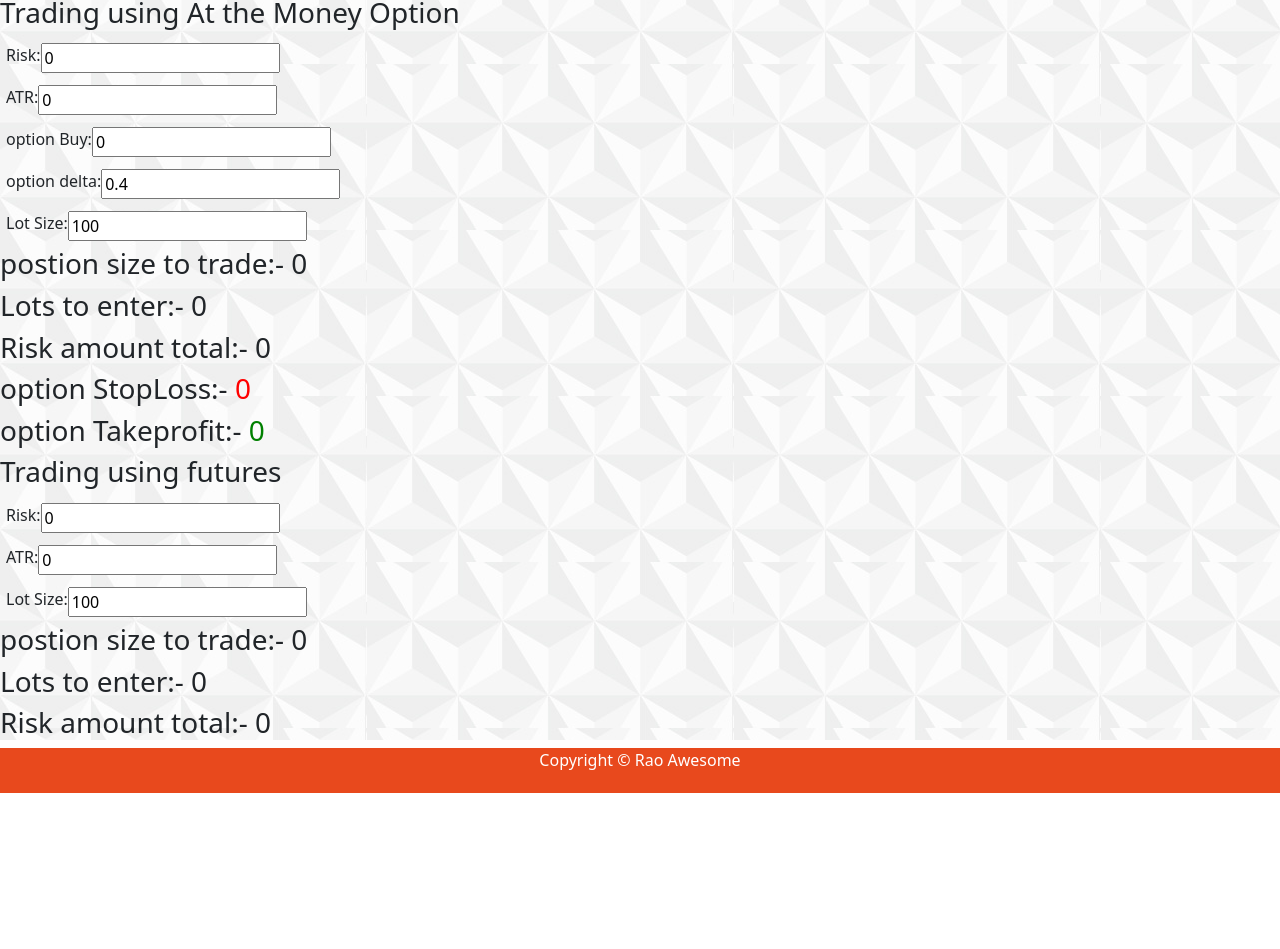
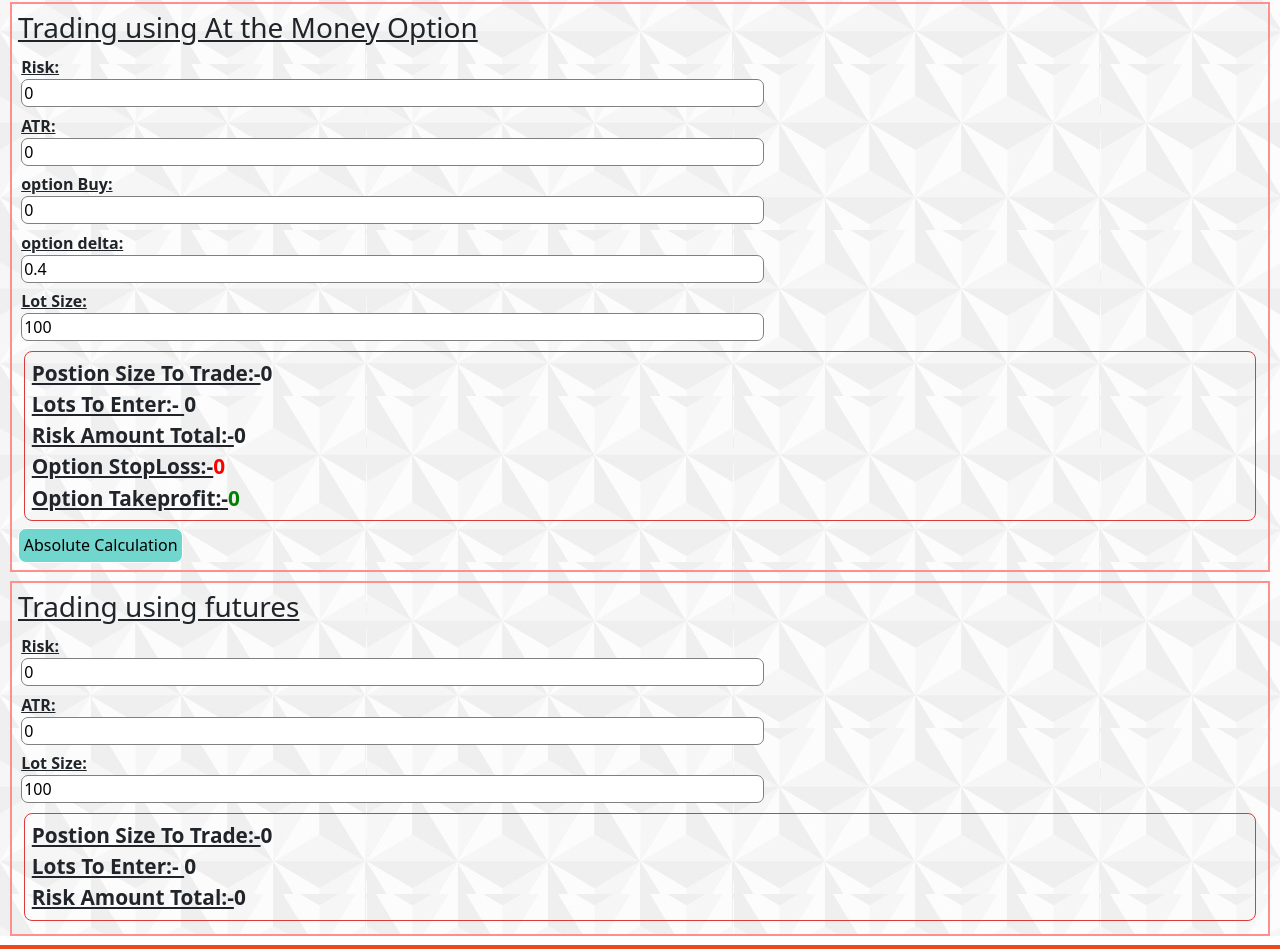
Before and after one commit to parameshwarao/raosblogs, an Angular app: page /tools in a window 1280 px wide. Shown: the part 528-1477 px from the top of the page. Before the commit the page ends 1321 px from the top, so only its background shows below. Built offline with nearby package versions, Linux system fonts and the light colour scheme.

Commit message:
user interface update for tools and adding additional button and block

```diff
--- a/src/app/tools-module/risk-mangement/risk-mangement.component.html
+++ b/src/app/tools-module/risk-mangement/risk-mangement.component.html
@@ -1,58 +1,132 @@
+<div class="tools-block">
+  <h3 class="trade-type">Trading using At the Money Option</h3>
+
+  <div class="input_bloc">
+    <div>
+      <span class="inputLabel"> Risk: </span>
+    </div>
+    <div>
+      <input type="number" class="inputbox" [(ngModel)]="option_riskAmount" (change)="calculateOption()" />
+    </div>
+  </div>
 
 
-<h3>Trading using At the Money Option</h3>
 
   <div class="input_bloc">
-  <span> Risk: </span>
-  <input
-    type="number"
-    [(ngModel)]="option_riskAmount"
-    (change)="calculateOption()"
-  />
+    <div>
+      <span class="inputLabel">ATR: </span>
+    </div>
+    <div>
+      <input class="inputbox" type="number" [(ngModel)]="ATRvalue" (change)="calculateOption()" />
+    </div>
   </div>
 
   <div class="input_bloc">
-  <span>ATR: </span>
-  <input type="number" [(ngModel)]="ATRvalue" (change)="calculateOption()" />
+    <div>
+      <span class="inputLabel">option Buy: </span>
+    </div>
+    <div>
+      <input class="inputbox" type="number" [(ngModel)]="option_buy" (change)="calculateOption()" />
+    </div>
   </div>
 
   <div class="input_bloc">
-  <span>option Buy: </span>
-  <input type="number" [(ngModel)]="option_buy" (change)="calculateOption()" />
+    <div>
+      <span class="inputLabel">option delta: </span>
+    </div>
+    <div>
+      <input class="inputbox" type="number" [(ngModel)]="opton_delta" (change)="calculateOption()" />
+    </div>
   </div>
 
   <div class="input_bloc">
-  <span>option delta: </span>
-  <input type="number" [(ngModel)]="opton_delta" (change)="calculateOption()" />
+    <div>
+      <span class="inputLabel">Lot Size: </span>
+    </div>
+    <div>
+      <input class="inputbox" type="number" [(ngModel)]="lotSize" (change)="calculateOption()" />
+    </div>
+  </div>
+
+  <div class="calculation-block">
+    <div>
+      <span class="displayLabel">Postion Size To Trade:-</span><span class="calculatedValueDisplay">{{option_positionSizeToEnter}}</span>
+    </div>
+    <div>
+      <span class="displayLabel">Lots To Enter:- </span><span class="calculatedValueDisplay">{{option_lotsToEnter}}</span>
+    </div>
+    <div>
+      <span class="displayLabel">Risk Amount Total:-</span><span class="calculatedValueDisplay">{{option_ActualRisk}}</span>
+    </div>
+    <div>
+      <span class="displayLabel">Option StopLoss:-</span><span class="stoploss">{{option_stoploss}}</span>
+    </div>
+    <div>
+      <span class="displayLabel">Option Takeprofit:-</span><span class="takeProfit">{{option_takeProfit}}</span>
+    </div>
+  </div>
+
+  <div>
+    <button class="showAbsoluteCalculation" (click)="showAbsoluteCalculation = !showAbsoluteCalculation">Absolute
+      Calculation</button>
+  </div>
+
+  <div class="calculation-block" *ngIf="showAbsoluteCalculation">
+    <div>
+      <span class="displayLabel">Postion Size To Trade:-</span><span class="calculatedValueDisplay">{{option_positionSizeToEnter}}</span>
+    </div>
+    <div>
+      <span class="displayLabel">Lots To Enter:- </span><span class="calculatedValueDisplay">{{option_lotsToEnter}}</span>
+    </div>
+    <div>
+      <span class="displayLabel">Risk Amount Total:-</span><span class="calculatedValueDisplay">{{option_ActualRisk}}</span>
+    </div>
+    <div>
+      <span class="displayLabel">Option StopLoss:-</span><span class="stoploss">{{option_stoploss}}</span>
+    </div>
+    <div>
+      <span class="displayLabel">Option Takeprofit:-</span><span class="takeProfit">{{option_takeProfit}}</span>
+    </div>
+  </div>
+</div>
+
+<div class="tools-block">
+  <h3 class="trade-type">Trading using futures</h3>
+
+  <div class="input_bloc">
+    <div>
+      <span class="inputLabel">Risk: </span>
+    </div>
+    <input class="inputbox" type="number" [(ngModel)]="riskAmount" (change)="calculate()" />
   </div>
 
   <div class="input_bloc">
-  <span>Lot Size: </span>
-  <input type="number" [(ngModel)]="lotSize" (change)="calculateOption()" />
+    <div>
+      <span class="inputLabel">ATR: </span>
+    </div>
+    <div>
+      <input class="inputbox" type="number" [(ngModel)]="ATRvalue" (change)="calculate()" />
+    </div>
+  </div>
+  <div class="input_bloc">
+    <div>
+      <span class="inputLabel">Lot Size: </span>
+    </div>
+    <div>
+      <input class="inputbox" type="number" [(ngModel)]="lotSize" (change)="calculate()" />
+    </div>
   </div>
 
-<h3>postion size to trade:- {{ option_positionSizeToEnter }}</h3>
-<h3>Lots to enter:- {{ option_lotsToEnter }}</h3>
-<h3>Risk amount total:- {{ option_ActualRisk }}</h3>
-<h3>option StopLoss:- <span class="stoploss">{{ option_stoploss }}</span></h3>
-<h3>option Takeprofit:- <span class="takeProfit">{{ option_takeProfit }}</span></h3>
-
-<h3>Trading using futures</h3>
-
-<div class="input_bloc">
-  <span>Risk: </span>
-  <input type="number" [(ngModel)]="riskAmount" (change)="calculate()" />
+  <div class="calculation-block">
+    <div>
+      <span class="displayLabel">Postion Size To Trade:-</span><span class="calculatedValueDisplay">{{postionToEnter}}</span>
+    </div>
+    <div>
+      <span class="displayLabel">Lots To Enter:- </span><span class="calculatedValueDisplay">{{lotsToEnter}}</span>
+    </div>
+    <div>
+      <span class="displayLabel">Risk Amount Total:-</span><span class="calculatedValueDisplay">{{actualRisk}}</span>
+    </div>
   </div>
 
-<div class="input_bloc">
-  <span>ATR: </span>
-  <input type="number" [(ngModel)]="ATRvalue" (change)="calculate()" />
 </div>
-<div class="input_bloc">
-  <span>Lot Size: </span>
-  <input type="number" [(ngModel)]="lotSize" (change)="calculate()" />
-</div>
-
-<h3>postion size to trade:- {{ postionToEnter }}</h3>
-<h3>Lots to enter:- {{ lotsToEnter }}</h3>
-<h3>Risk amount total:- {{ actualRisk }}</h3>
--- a/src/app/tools-module/risk-mangement/risk-mangement.component.scss
+++ b/src/app/tools-module/risk-mangement/risk-mangement.component.scss
@@ -3,13 +3,75 @@
   }
 
   .input_bloc {
-    display: flex;
-    padding: 6px;
+    padding: 0.2em;
+    font-weight: 700;
   }
 
-  .stoploss{
-      color:red;
+
+
+  .tools-block{
+    padding: 0.4em;
+    border: 2px solid #FF8E8E;
+    margin: 0.6em;
+}
+
+.trade-type{
+  text-decoration: underline;
+}
+
+.inputLabel{
+  text-decoration: underline;
+}
+
+.inputbox{
+  width: 60%;
+  border-radius: 7px;
+  border: 1px solid grey;
+}
+
+//common font size
+@mixin commonDisplayLabel{
+  font-size: 1.3em;
+  font-weight: 630;
+}
+
+.displayLabel{
+  @include commonDisplayLabel;
+  text-decoration: underline;
+}
+
+.stoploss{
+  @include commonDisplayLabel;
+  color:red;
+}
+.takeProfit{
+  @include commonDisplayLabel;
+  color:green;
+}
+
+.calculation-block{
+    border: 1px solid #db3b3b;
+    padding: 0.4em;
+    margin: 0.4em;
+    border-radius: 8px;
+}
+
+.calculatedValueDisplay{
+  @include commonDisplayLabel;
+}
+
+$AbsoluteButtonColor:#71d6cd;
+.showAbsoluteCalculation{
+    padding: 0.3em;
+    border: 1px solid white;
+    background-color: $AbsoluteButtonColor;
+    color: black;
+    font-weight: 400;
+    border-radius: 8px;
+    cursor: pointer;
+    &:hover{
+      color:lighten($AbsoluteButtonColor,10%) !important;
+      background-color:#4BA2E5;
+      transition: all 0.3s ease-out;
   }
-  .takeProfit{
-      color:green;
-  }
+}
--- a/src/app/tools-module/risk-mangement/risk-mangement.component.ts
+++ b/src/app/tools-module/risk-mangement/risk-mangement.component.ts
@@ -1,4 +1,4 @@
-import { Component, OnInit } from '@angular/core';
+import { Component, Input, OnInit } from '@angular/core';
 
 @Component({
   selector: 'app-risk-mangement',
@@ -6,7 +6,7 @@
   styleUrls: ['./risk-mangement.component.scss']
 })
 export class RiskMangementComponent implements OnInit {
-
+@Input() showAbsoluteCalculation:boolean = false;
   /*
   * future calculation
   */
--- a/src/app/tools/tools.component.html
+++ b/src/app/tools/tools.component.html
@@ -1,5 +1,5 @@
 <h1>Postion Size and Risk calculator</h1>
 
-<h3>crude oil barrel:-</h3>
+<h2 class="instrtument-type">Crude Oil Barrel:-</h2>
 
 <app-risk-mangement></app-risk-mangement>
--- a/src/app/tools/tools.component.scss
+++ b/src/app/tools/tools.component.scss
@@ -0,0 +1,3 @@
+.instrtument-type{
+    color: red;
+}
```
Lines whose indentation alone changed are shown as unchanged.
